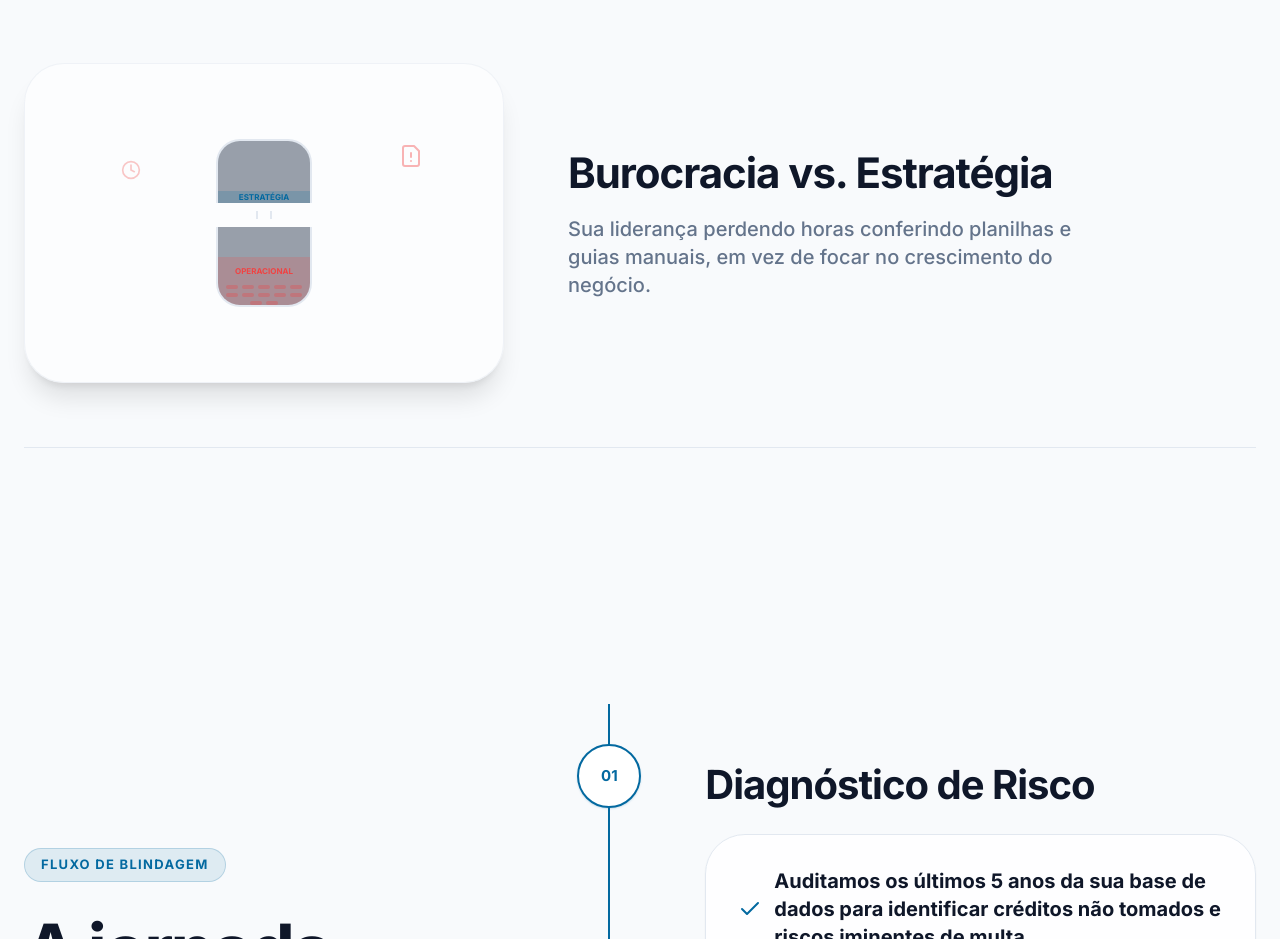
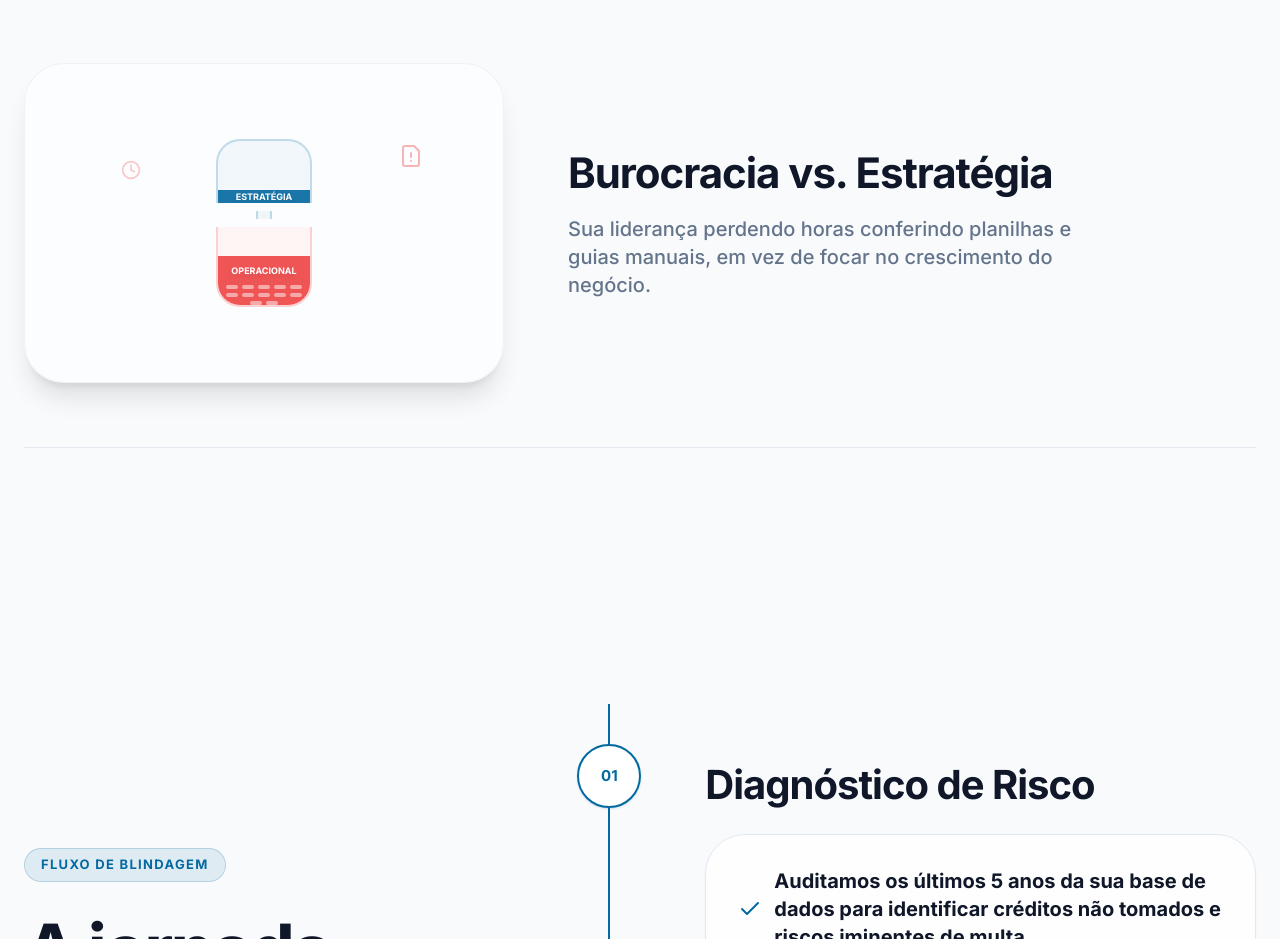
Before and after one commit to yoalek/AXIS-LP, a React (Vite) app: page / in a window 1280 px wide. Shown: the part 2380-3319 px from the top of the page. Built offline with nearby package versions, Linux system fonts and the light colour scheme.

Commit message:
fix(pain-section): improved hourglass card styling for better contrast

```diff
--- a/components/PainSection.tsx
+++ b/components/PainSection.tsx
@@ -202,30 +202,30 @@ const PainSection: React.FC = () => {
                 {/* Digital Hourglass */}
                 <div className="flex flex-col items-center gap-2">
                   {/* Top Part (Strategic Time emptying) */}
-                  <div className="w-24 h-16 border-2 border-border border-b-0 rounded-t-3xl bg-secondary/50 relative overflow-hidden">
+                  <div className="w-24 h-16 border-2 border-primary/20 border-b-0 rounded-t-3xl bg-primary/5 relative overflow-hidden backdrop-blur-sm">
                     <motion.div
                       animate={{ height: ['80%', '10%'] }}
                       transition={{ duration: 10, repeat: Infinity, ease: "easeInOut" }}
-                      className="absolute bottom-0 left-0 right-0 bg-primary/20 flex flex-col items-center justify-center"
+                      className="absolute bottom-0 left-0 right-0 bg-primary flex flex-col items-center justify-center opacity-90"
                     >
-                      <span className="text-[8px] font-bold text-primary uppercase">Estratégia</span>
+                      <span className="text-[9px] font-bold text-white uppercase drop-shadow-md">Estratégia</span>
                     </motion.div>
                   </div>
 
                   {/* Neck */}
-                  <div className="w-4 h-2 border-x-2 border-border"></div>
+                  <div className="w-4 h-2 border-x-2 border-primary/20 bg-primary/5"></div>
 
                   {/* Bottom Part (Operational Time filling) */}
-                  <div className="w-24 h-20 border-2 border-border border-t-0 rounded-b-3xl bg-secondary/50 relative overflow-hidden">
+                  <div className="w-24 h-20 border-2 border-destructive/20 border-t-0 rounded-b-3xl bg-destructive/5 relative overflow-hidden backdrop-blur-sm">
                     <motion.div
                       animate={{ height: ['20%', '95%'] }}
                       transition={{ duration: 10, repeat: Infinity, ease: "easeInOut" }}
-                      className="absolute bottom-0 left-0 right-0 bg-destructive/20 flex flex-col items-center pt-2"
+                      className="absolute bottom-0 left-0 right-0 bg-destructive flex flex-col items-center pt-2 opacity-90"
                     >
-                      <span className="text-[8px] font-bold text-destructive uppercase">Operacional</span>
-                      <div className="flex flex-wrap justify-center gap-1 mt-2 px-2">
+                      <span className="text-[9px] font-bold text-white uppercase drop-shadow-md">Operacional</span>
+                      <div className="flex flex-wrap justify-center gap-1 mt-2 px-2 opacity-50">
                         {Array.from({ length: 12 }).map((_, i) => (
-                          <div key={i} className="w-3 h-1 bg-destructive/30 rounded-full"></div>
+                          <div key={i} className="w-3 h-1 bg-white rounded-full"></div>
                         ))}
                       </div>
                     </motion.div>
```
